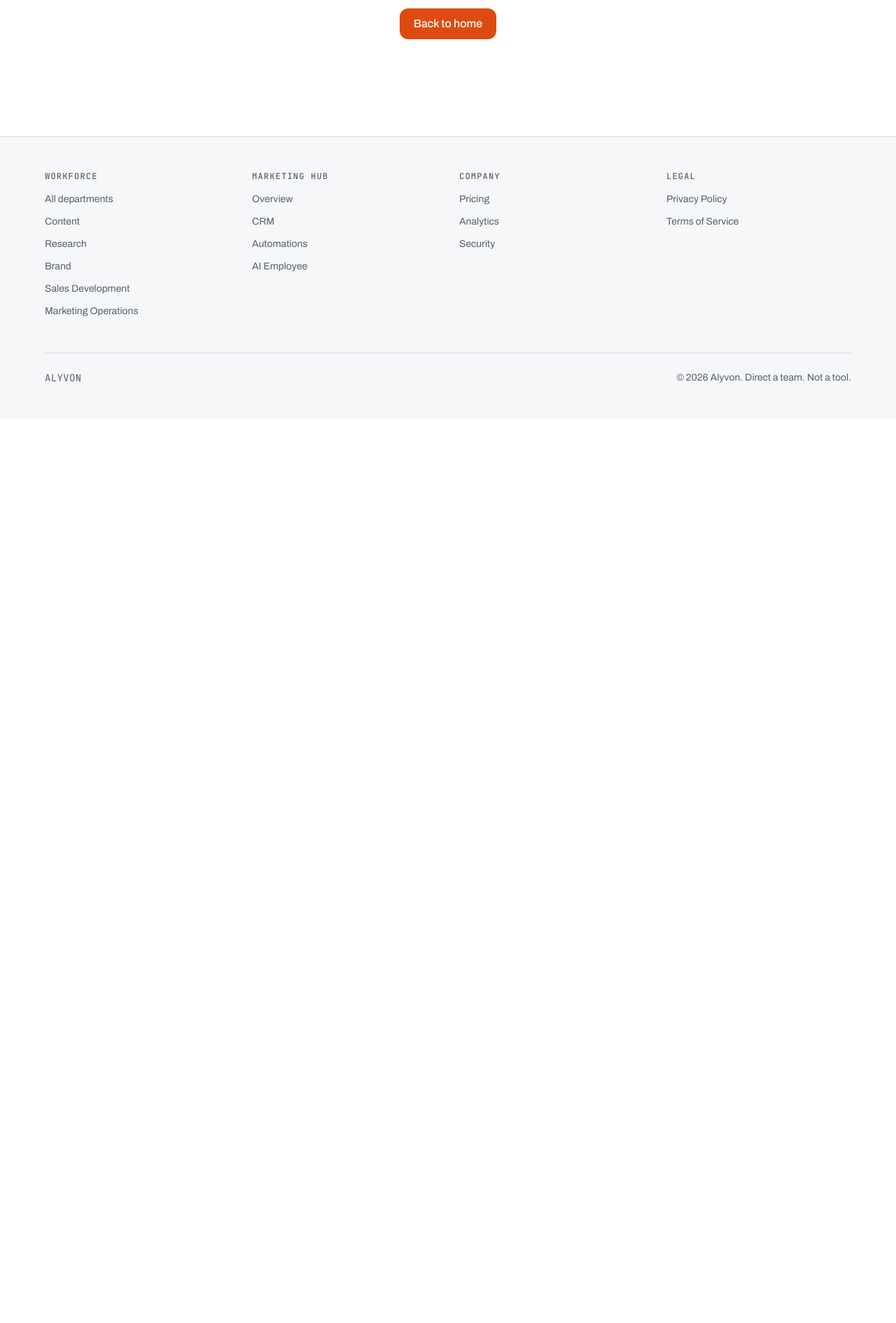
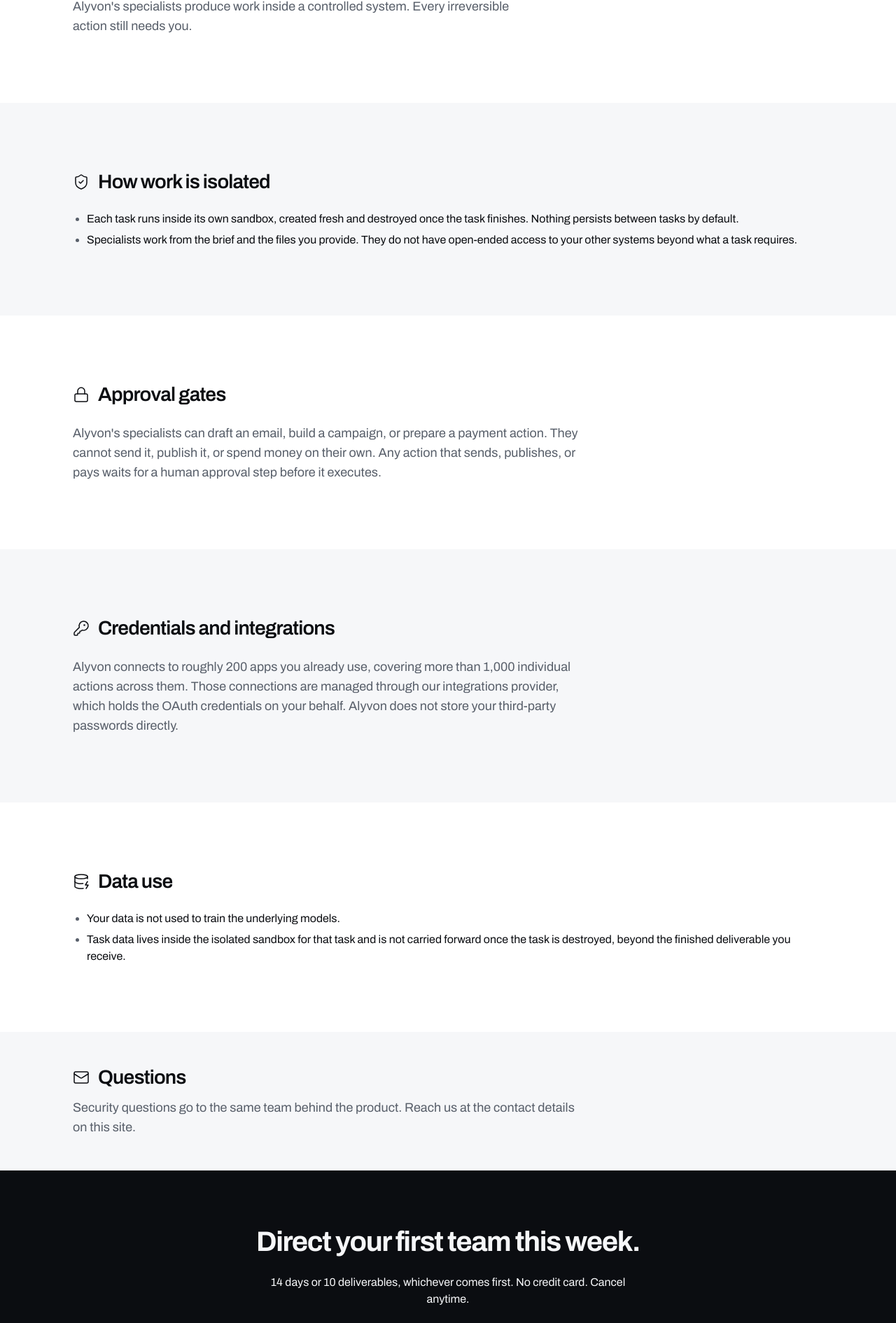
Before and after one commit to alyvonai/alyvon-marketing-site, a Next.js app: page /security in a window 1280 px wide. Before the commit this address had no page. Shown: the part 350-2241 px from the top of the page at 70% size. Before the commit the page ends 949 px from the top, so only its background shows below. Built offline with nearby package versions, Linux system fonts and the light colour scheme.

Commit message:
feat: add /security page (Ticket 2-21 unit 2)

```diff
--- /dev/null
+++ b/app/security/page.tsx
@@ -0,0 +1,135 @@
+import { ShieldCheck, Lock, KeyRound, DatabaseZap, Mail } from "lucide-react"
+
+import { buildMetadata } from "@/lib/metadata"
+import { Section } from "@/components/marketing/section"
+import { Hero } from "@/components/marketing/hero"
+import { CtaBand } from "@/components/marketing/cta-band"
+import { List } from "@/components/ui/typography"
+import { buttonVariants } from "@/components/ui/button"
+import { cn } from "@/lib/utils"
+import Link from "next/link"
+
+// Copy source: Library deliverable 4ccea028-0024-42f6-92f2-92db2276cd9d
+// (Ticket 0g, final post-consistency-pass version), /security page section.
+// Pulled verbatim; light formatting only.
+//
+// FLAG carried from the source document (spec section 10 open question):
+// security certifications (e.g. SOC 2) are intentionally not referenced
+// anywhere on this page because no auditor or certification status was
+// confirmed in the source audit. This page describes architecture and
+// operating practice only. If a certification exists, add it with the
+// auditor named -- do not add a certification claim without that.
+export const metadata = buildMetadata({
+  title: "Security - Alyvon",
+  description:
+    "How Alyvon handles your data and credentials: isolated sandboxes, approval gates on every send or spend, and no use of customer data to train models.",
+  path: "/security",
+})
+
+export default function SecurityPage() {
+  return (
+    <>
+      <Hero
+        eyebrow="Security"
+        heading="Built to be directed, not to act on its own."
+        subhead="Alyvon's specialists produce work inside a controlled system. Every irreversible action still needs you."
+      />
+
+      <Section tone="surface">
+        <div className="flex flex-col gap-6">
+          <div className="flex items-center gap-3">
+            <ShieldCheck className="h-6 w-6 shrink-0 text-text-primary" strokeWidth={1.5} aria-hidden="true" />
+            <h2 className="text-display-m text-text-primary">How work is isolated</h2>
+          </div>
+          <List>
+            <li>
+              Each task runs inside its own sandbox, created fresh and destroyed once the task
+              finishes. Nothing persists between tasks by default.
+            </li>
+            <li>
+              Specialists work from the brief and the files you provide. They do not have
+              open-ended access to your other systems beyond what a task requires.
+            </li>
+          </List>
+        </div>
+      </Section>
+
+      <Section tone="canvas">
+        <div className="flex flex-col gap-6">
+          <div className="flex items-center gap-3">
+            <Lock className="h-6 w-6 shrink-0 text-text-primary" strokeWidth={1.5} aria-hidden="true" />
+            <h2 className="text-display-m text-text-primary">Approval gates</h2>
+          </div>
+          <p className="max-w-[70ch] text-body-l text-text-secondary">
+            Alyvon&apos;s specialists can draft an email, build a campaign, or prepare a payment
+            action. They cannot send it, publish it, or spend money on their own. Any action that
+            sends, publishes, or pays waits for a human approval step before it executes.
+          </p>
+        </div>
+      </Section>
+
+      <Section tone="surface">
+        <div className="flex flex-col gap-6">
+          <div className="flex items-center gap-3">
+            <KeyRound className="h-6 w-6 shrink-0 text-text-primary" strokeWidth={1.5} aria-hidden="true" />
+            <h2 className="text-display-m text-text-primary">Credentials and integrations</h2>
+          </div>
+          <p className="max-w-[70ch] text-body-l text-text-secondary">
+            Alyvon connects to roughly 200 apps you already use, covering more than 1,000
+            individual actions across them. Those connections are managed through our
+            integrations provider, which holds the OAuth credentials on your behalf. Alyvon does
+            not store your third-party passwords directly.
+          </p>
+        </div>
+      </Section>
+
+      <Section tone="canvas">
+        <div className="flex flex-col gap-6">
+          <div className="flex items-center gap-3">
+            <DatabaseZap className="h-6 w-6 shrink-0 text-text-primary" strokeWidth={1.5} aria-hidden="true" />
+            <h2 className="text-display-m text-text-primary">Data use</h2>
+          </div>
+          <List>
+            <li>Your data is not used to train the underlying models.</li>
+            <li>
+              Task data lives inside the isolated sandbox for that task and is not carried forward
+              once the task is destroyed, beyond the finished deliverable you receive.
+            </li>
+          </List>
+          {/*
+            FLAG (source doc, spec section 10 open question, carried to legal):
+            exact data retention periods for account and billing records, and the
+            specific sub-processor list (including the AI model provider and
+            integrations provider by name), belong in the Privacy Policy
+            (Ticket 0k, /privacy) rather than on this marketing page. This page
+            states architecture and practice only and stays free of any claim
+            this document's source audit couldn't confirm.
+          */}
+        </div>
+      </Section>
+
+      <Section tone="surface" spacing="sm">
+        <div className="flex flex-col gap-3">
+          <div className="flex items-center gap-3">
+            <Mail className="h-6 w-6 shrink-0 text-text-primary" strokeWidth={1.5} aria-hidden="true" />
+            <h2 className="text-display-m text-text-primary">Questions</h2>
+          </div>
+          <p className="max-w-[70ch] text-body-l text-text-secondary">
+            Security questions go to the same team behind the product. Reach us at the contact
+            details on this site.
+          </p>
+        </div>
+      </Section>
+
+      <CtaBand
+        heading="Direct your first team this week."
+        subhead="14 days or 10 deliverables, whichever comes first. No credit card. Cancel anytime."
+        actions={
+          <Link href="/pricing" className={cn(buttonVariants({ size: "lg" }))}>
+            Start your free trial
+          </Link>
+        }
+      />
+    </>
+  )
+}
```
